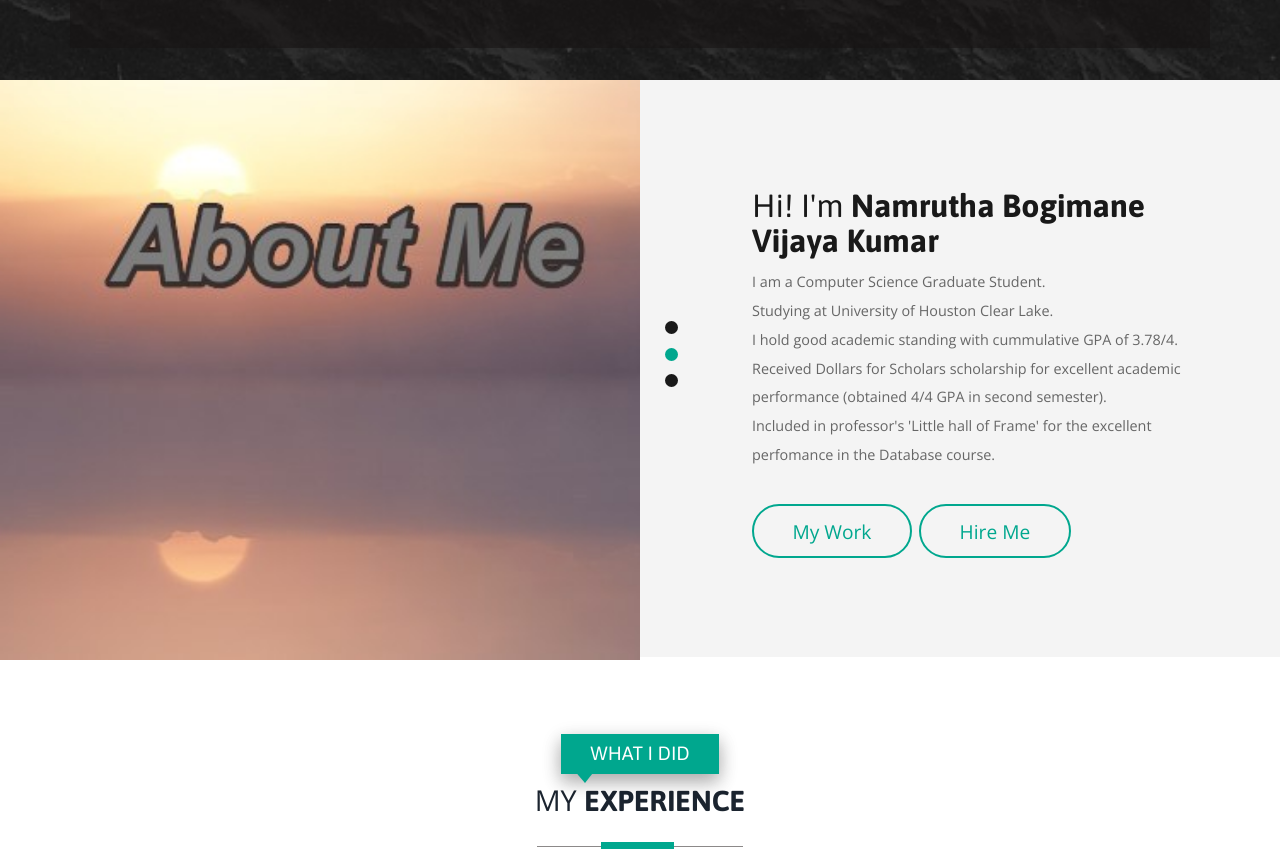
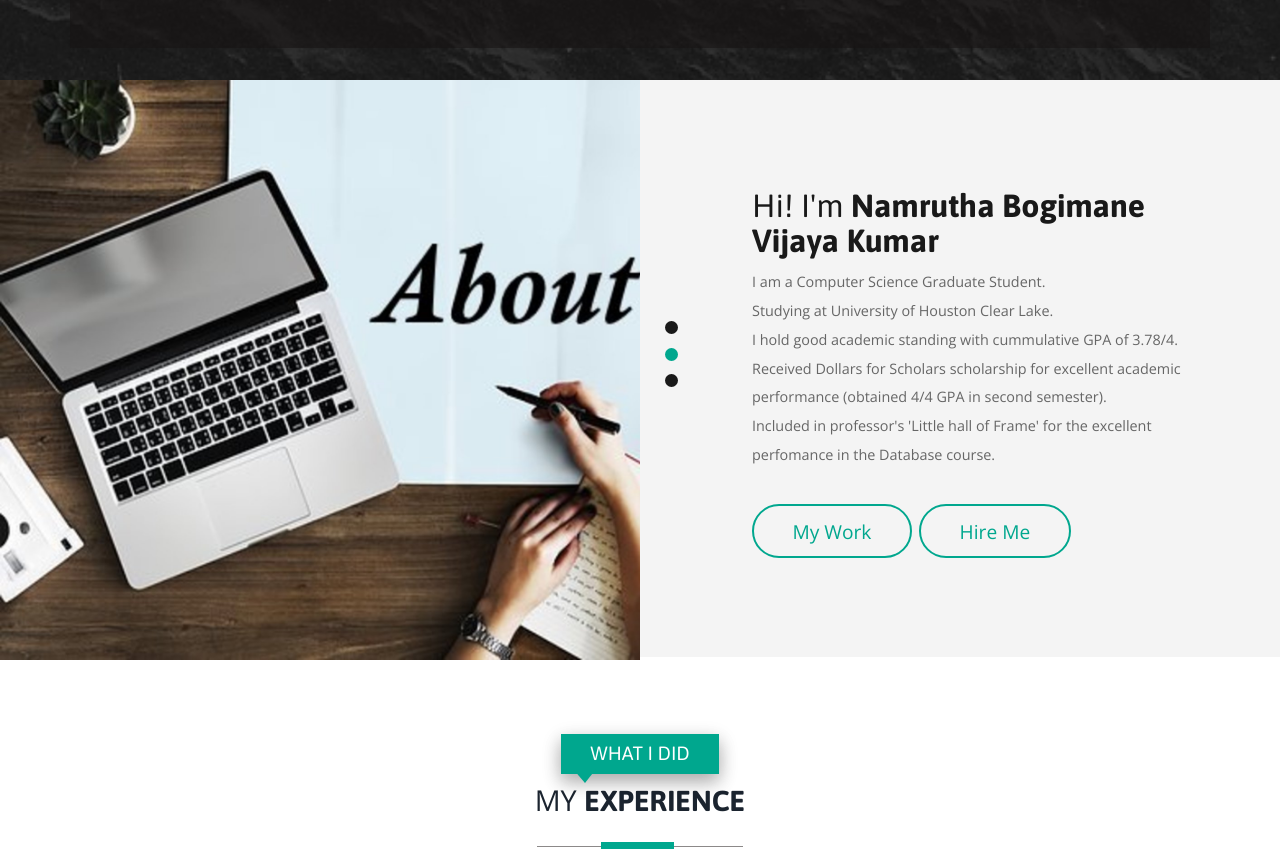
Before and after one commit to namruthabv/namruthabv.github.io, a plain HTML site: page index.html in a window 1280 px wide. Shown: the part 716-1573 px from the top of the page. Drawn offline with nearby package versions, Linux system fonts and the light colour scheme; files whose address does not match are found by name.

Commit message:
changing pic

```diff
--- a/css/style.css
+++ b/css/style.css
@@ -473,7 +473,7 @@ span.border.one:after {
 .about-right{
 	    float: left;
 	padding:0;
-	background:url(../images/aboutME.jpg) no-repeat 0px 0px;
+	background:url(../images/abt-me.jpg) no-repeat 0px 0px;
 	min-height:580px;
 	background-size: cover;
    -o-background-size: cover;
```
Also changed, not shown: images/abt-me.jpg (added).
